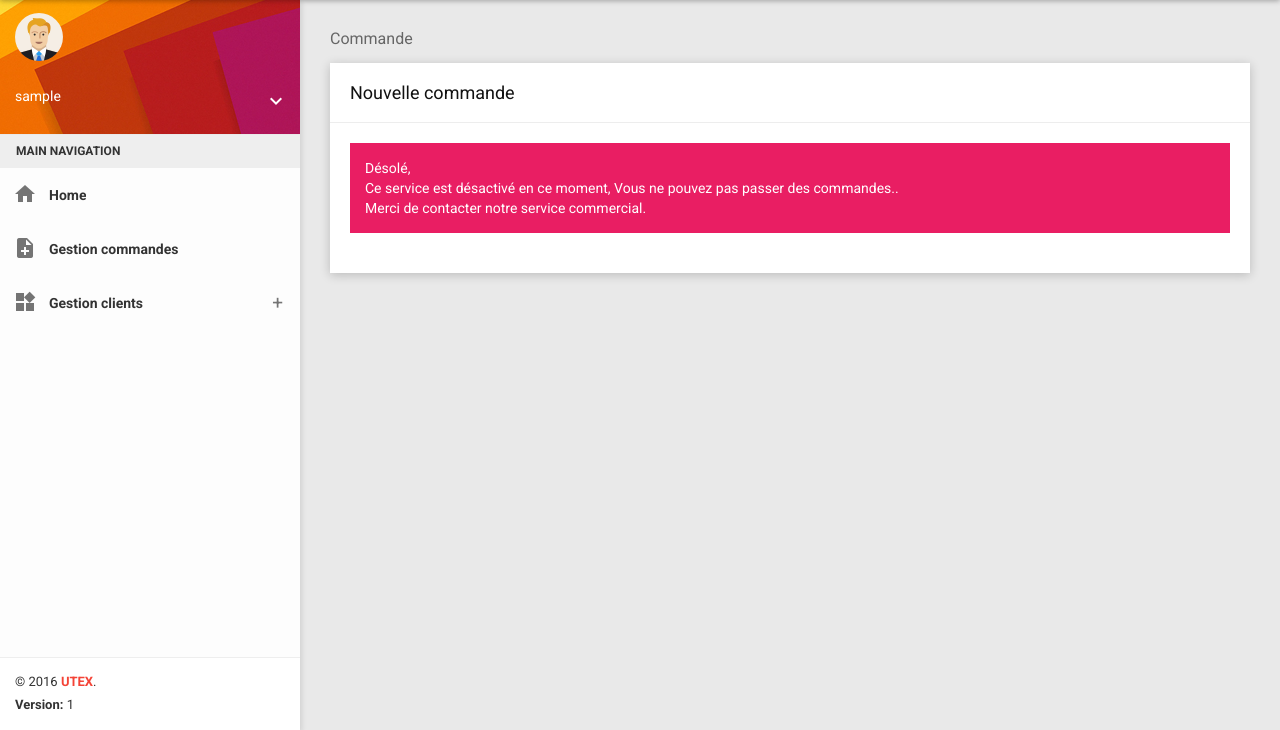
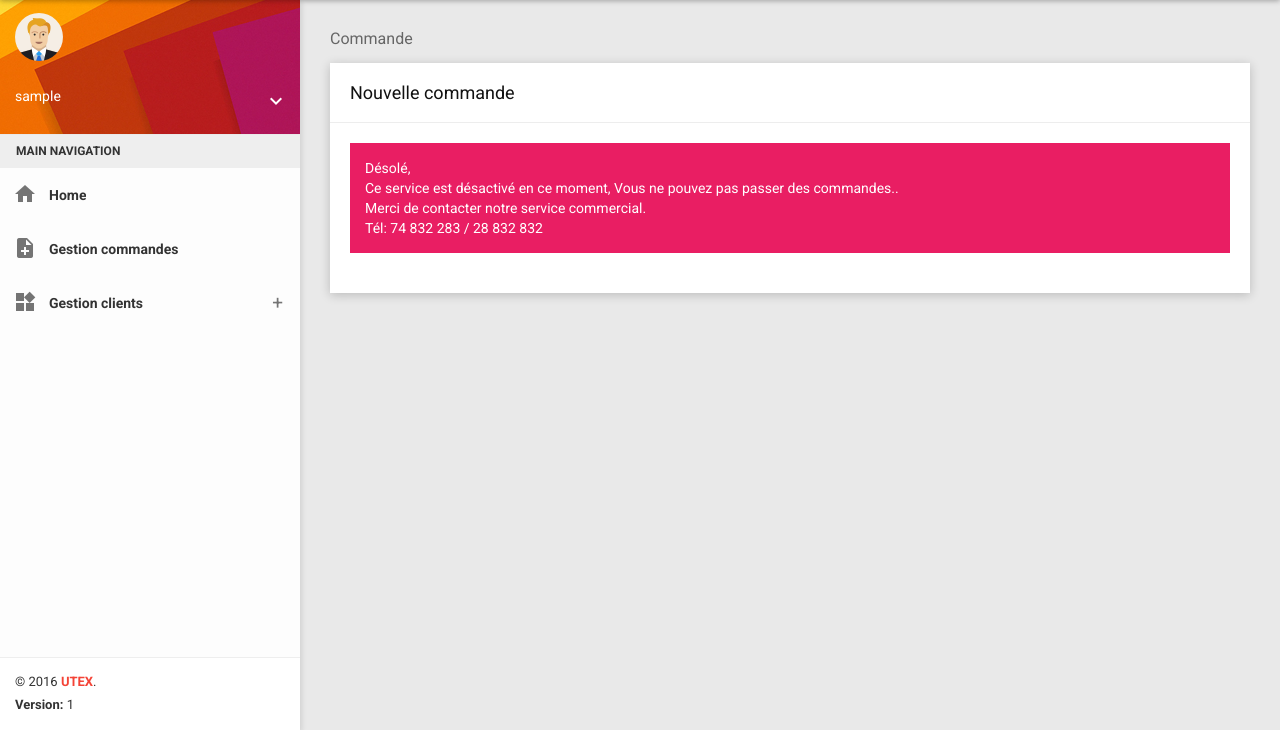
Before and after one commit to racem93/utex, a PHP site: page /ajoutCommande.php in a window 1280 px wide. Shown: the part 70-800 px from the top of the page. Run offline with PHP 8.4, Linux system fonts and the light colour scheme; the visitor is signed in with stand-in values (Sample User, id 1); data that the repository does not hold is empty.

Commit message:
site on/off coté client2

```diff
--- a/ajoutCommande.php
+++ b/ajoutCommande.php
@@ -185,7 +185,8 @@ include("header.php");
 						<?php
 
     if ($etatsite == 0) { echo "<div class='alert bg-pink'>
-Désolé,<br> Ce service est désactivé en ce moment, Vous ne pouvez pas passer des commandes.. <br>Merci de contacter notre service commercial.
+Désolé,<br> Ce service est désactivé en ce moment, Vous ne pouvez pas passer des commandes.. <br>Merci de contacter notre service commercial.<br>
+Tél: 74 832 283 / 28 832 832
 </div>";
                     }elseif ($etatsite == 1){
 					?>
```
